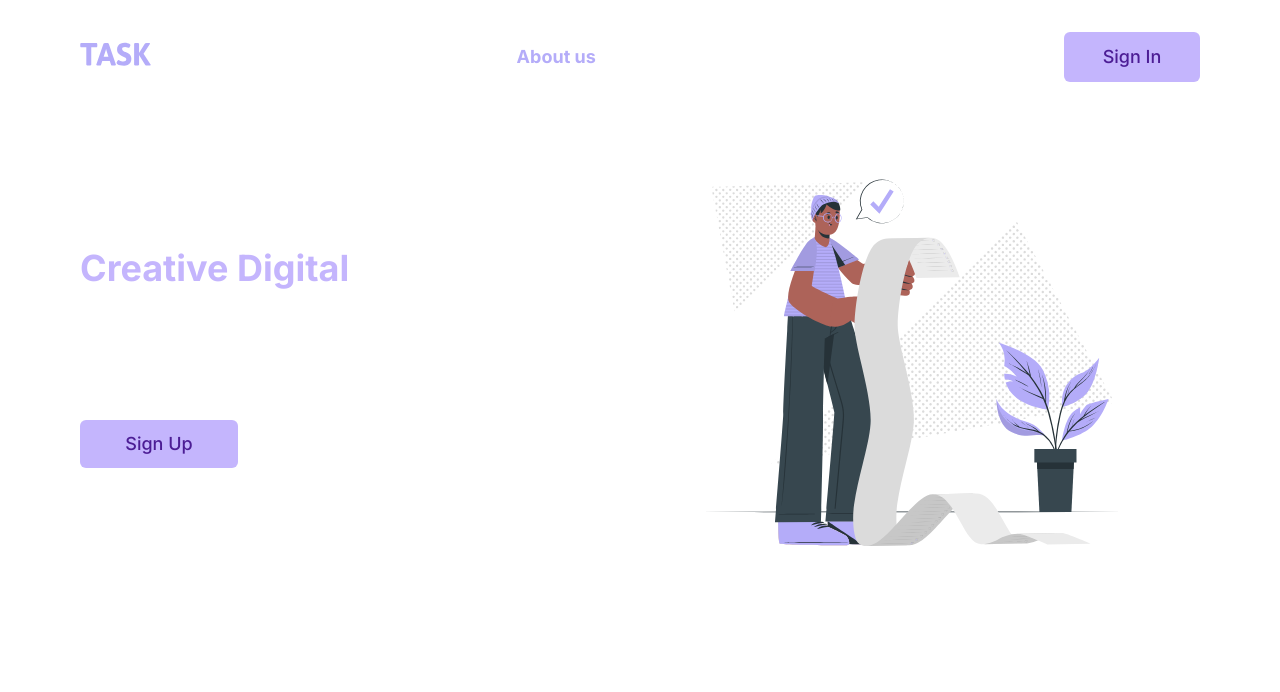
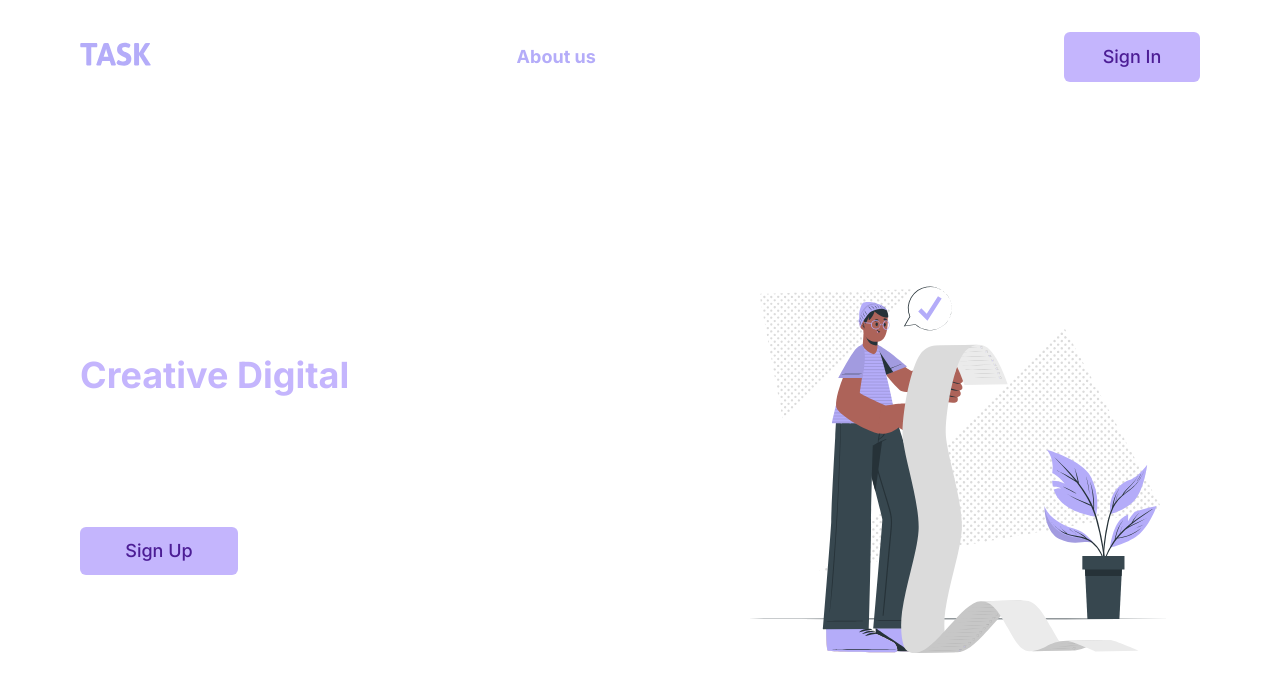
Before and after one commit to yabaernesto/task-manager, a Next.js app: page / in a window 1280 px wide. Shown: the top 692 px of the page. Built offline with nearby package versions, Linux system fonts and the light colour scheme.

Commit message:
chore: centralizar componentes

```diff
--- a/src/app/page.tsx
+++ b/src/app/page.tsx
@@ -6,10 +6,10 @@ import { Hero } from "./components/Hero";
 export default function Home() {
   return (
     <section className="px-6 lg:m-auto lg:w-full lg:px-20">
-      <div className="pt-8 lg:h-screen lg:space-y-2 lg:overflow-hidden">
+      <div className="flex h-screen flex-col pt-8 lg:space-y-2 lg:overflow-hidden">
         <Header />
 
-        <main className="flex flex-col space-y-4 lg:flex lg:w-full lg:flex-grow lg:flex-row lg:items-center lg:justify-between">
+        <main className="flex flex-col justify-end space-y-4 lg:w-full lg:flex-grow lg:flex-row lg:items-center lg:justify-around">
           <div className="mt-10 flex flex-col space-y-10">
             <div className="space-y-6">
               <h1 className="text-2xl font-bold lg:text-4xl">
@@ -37,7 +37,7 @@ export default function Home() {
             </div>
           </div>
 
-          <div className="flex flex-1 items-center justify-center">
+          <div className="flex flex-1 items-center justify-end">
             <Hero className="h-[30rem] w-[30rem]" />
           </div>
         </main>
```
